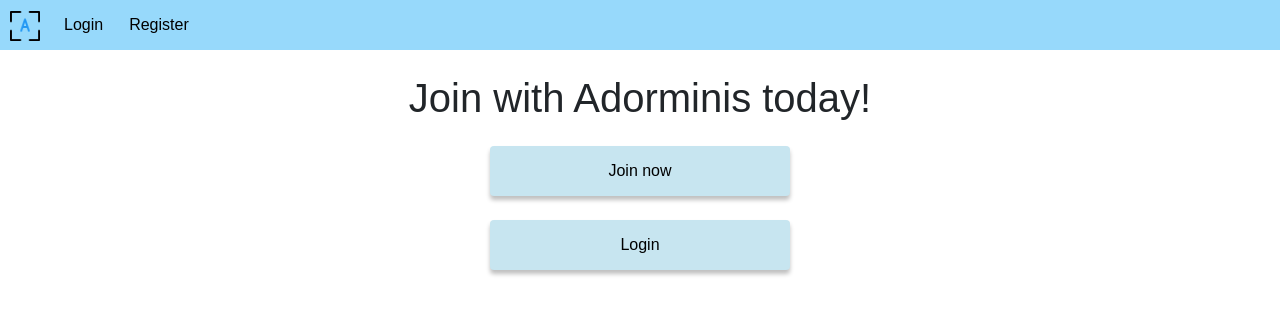
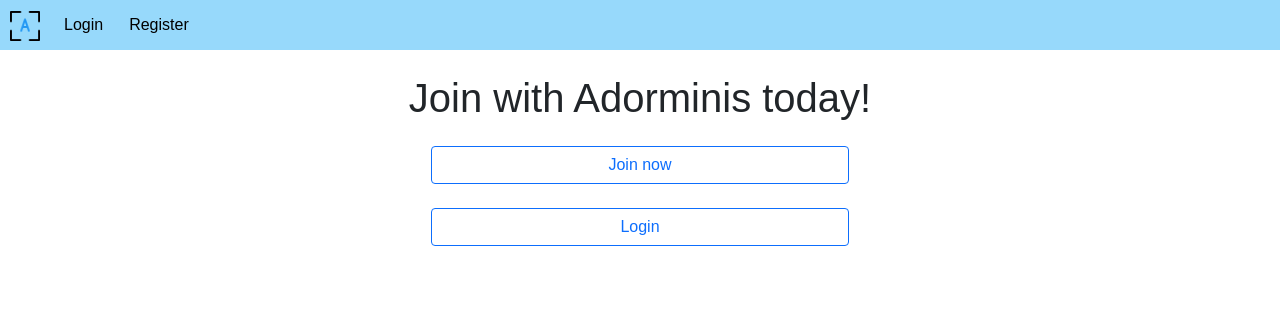
Before and after one commit to Donnayaplai/FRONTEND-ADORMINIS, a React (Create React App) app: page / in a window 1280 px wide. Shown: the top 314 px of the page. Built offline with nearby package versions, Linux system fonts and the light colour scheme; a web font is replaced by a local one.

Commit message:
[EDIT] Link to Register and Login

```diff
--- a/src/components/Home.js
+++ b/src/components/Home.js
@@ -1,39 +1,18 @@
 import React from "react";
+import { Link } from "react-router-dom";
 
 function Home() {
-  const buttonstyle = {
-    backgroundColor: "#C7E5F0",
-    color: "#000",
-    display: "flex",
-    flexDirection: "row",
-    justifyContent: "center",
-    alignItems: "center",
-    marginLeft: "auto",
-    marginRight: "auto",
-    maxWidth: "300px",
-    width: "90%",
-    maxHeight: "50px",
-    height: "100%",
-    boxShadow: "0px 4px 4px rgba(0, 0, 0, 0.25)",
-    borderRadius: "4px",
-    cursor: "pointer",
-  };
-
   return (
     <div className="container-fluid" style={{ height: "250px" }}>
       <h1 className="header mt-4 text-center">Join with Adorminis today!</h1>
-      <a
-        href="/register"
-        className="btn mt-4"
-        role="button"
-        style={buttonstyle}
-      >
-        Join now
-      </a>
-      <a href="./login" className="btn mt-4" role="button" style={buttonstyle}>
-        Login
-      </a>
-      <div className="web-content"></div>
+      <div className="d-grid gap-2 col-4 mx-auto mt-3">
+        <Link to={"/register"} className="btn btn-outline-primary mt-2">
+          Join now
+        </Link>
+        <Link to={"/login"} className="btn btn-outline-primary mt-3">
+          Login
+        </Link>
+      </div>
     </div>
   );
 }
```
